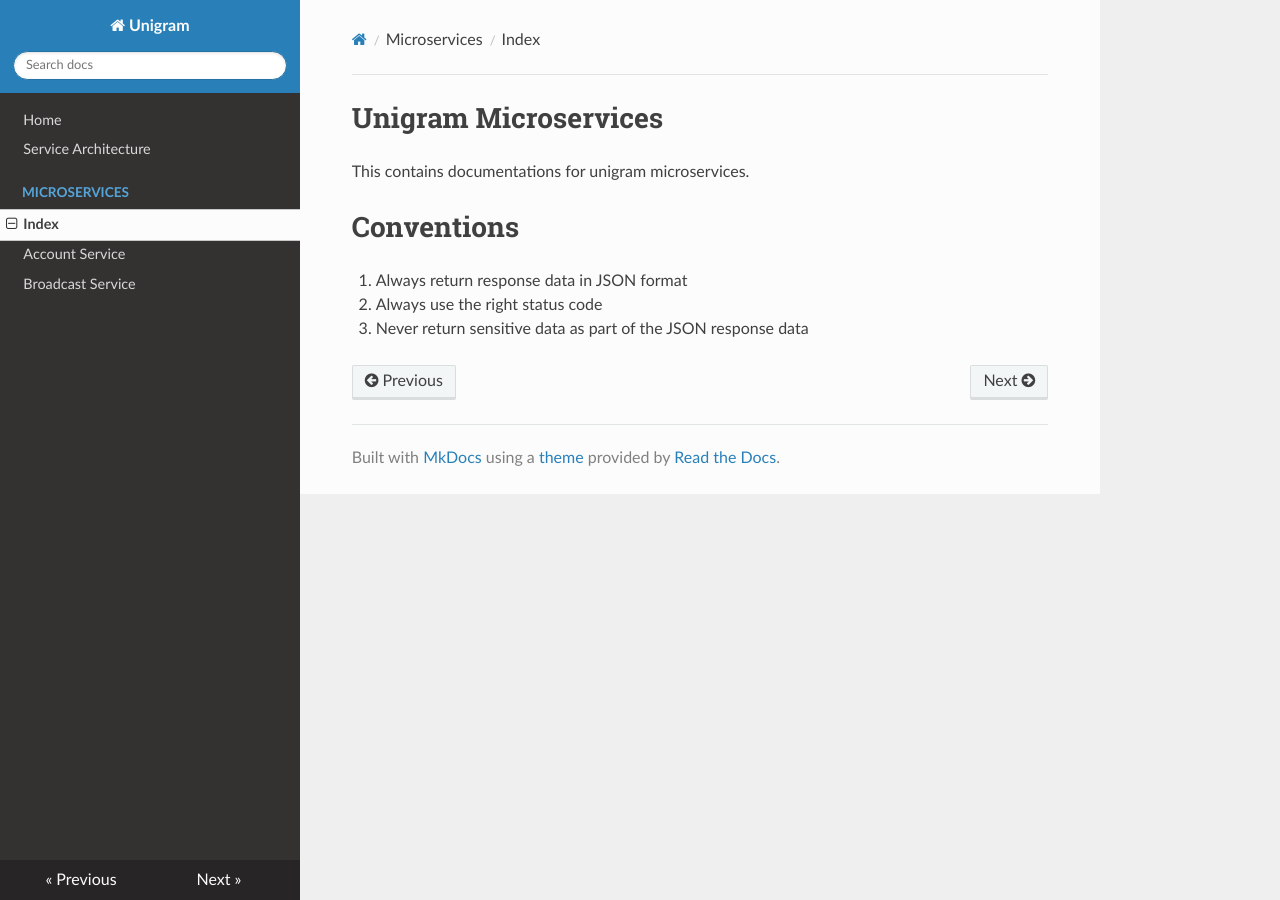
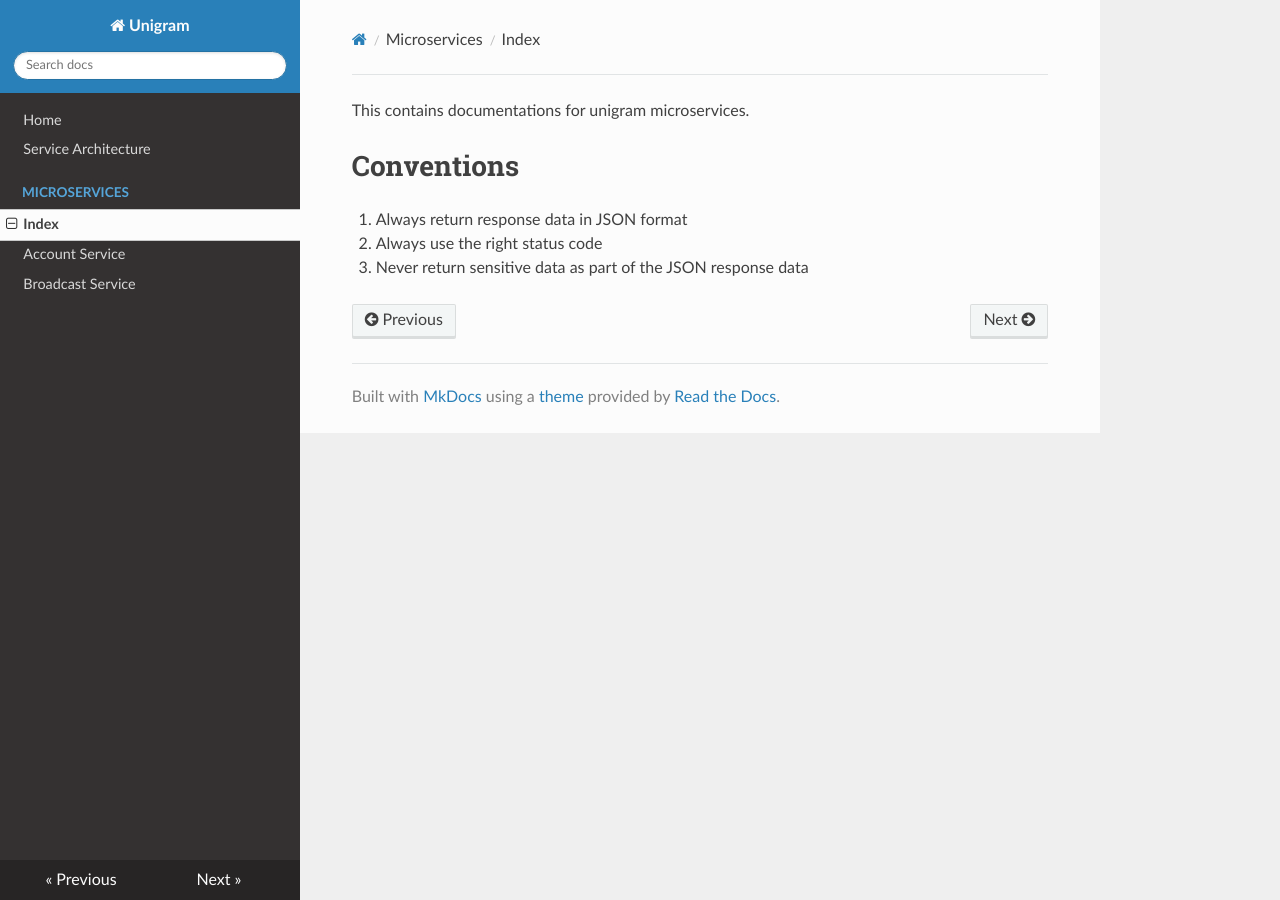
Before and after one commit to Dev-47/unigram-docs, an MkDocs documentation site: the page built from docs/services/README.md, in a window 1280 px wide. Built offline with MkDocs 1.6.1, drawn with Linux system fonts in a browser that asks for light colours; nearby versions of some CDN libraries.

Commit message:
Update README.md

```diff
--- a/docs/services/README.md
+++ b/docs/services/README.md
@@ -1,5 +1,3 @@
-# Unigram Microservices
-
 This contains documentations for unigram microservices.
 
 # Conventions
```
